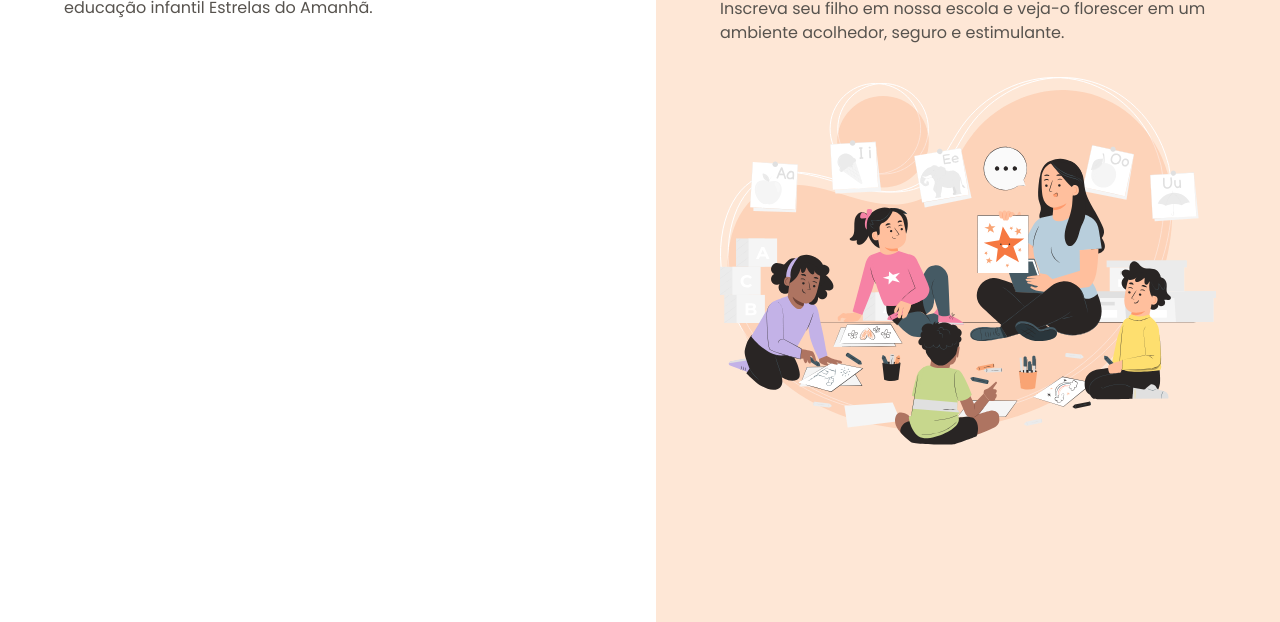
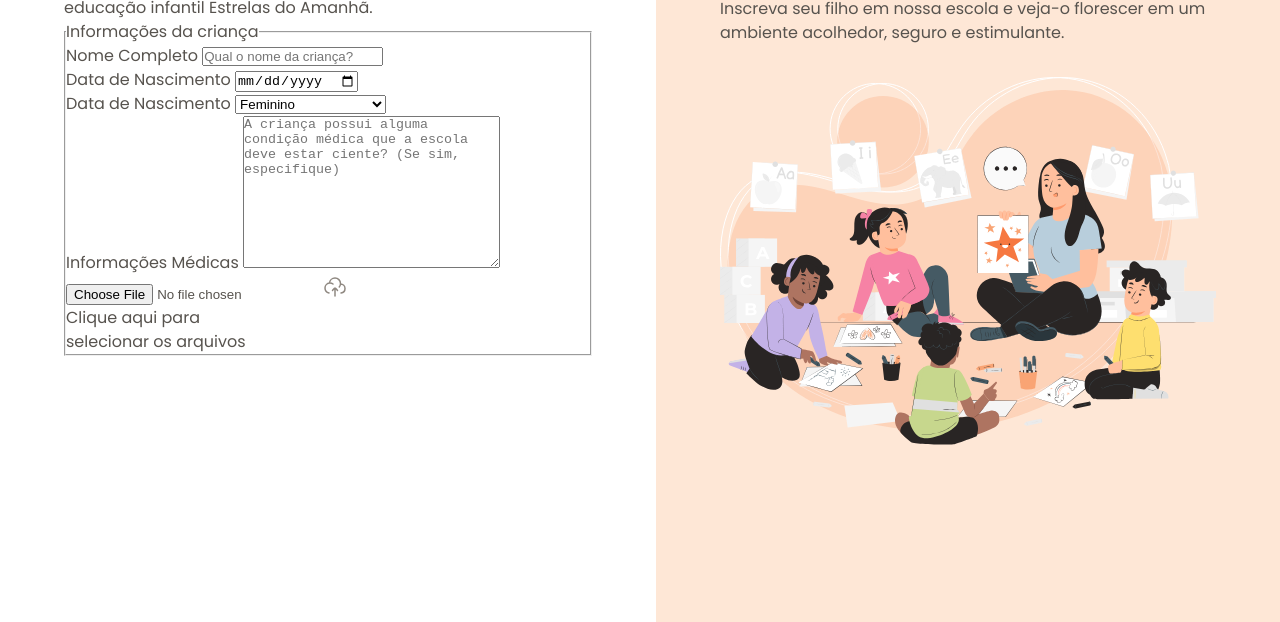
Before and after one commit to Pebone/quarto_projeto_mba, a plain HTML site: page index.html in a window 1280 px wide. Shown: the part 178-800 px from the top of the page. Drawn offline with Linux system fonts and the light colour scheme.

Commit message:
iniciando o form

```diff
--- a/index.html
+++ b/index.html
@@ -26,6 +26,62 @@
             Preencha os dados abaixo para matricular seu filho na escola de
             educação infantil Estrelas do Amanhã.
           </p>
+
+          <form enctype="multipart/form-data" method="post">
+            <fieldset class="child-info">
+              <legend>Informações da criança</legend>
+
+              <div class="input-wrapper">
+                <label for="fullname">Nome Completo</label>
+                <input
+                  id="fullname"
+                  name="fullname"
+                  type="text"
+                  placeholder="Qual o nome da criança?"
+                />
+              </div>
+
+              <div class="input-wrapper">
+                <label for="birth">Data de Nascimento</label>
+                <input
+                  id="birth"
+                  name="birth"
+                  type="date"
+                  placeholder="Qual a data de nascimento da criança?"
+                  lang="pt-BR"
+                />
+              </div>
+
+              <div class="select-wrapper">
+                <label for="gender">Data de Nascimento</label>
+                <select id="gender" name="gender">
+                  <option value="female">Feminino</option>
+                  <option value="male">Masculino</option>
+                  <option value="na">Prefiro não responder</option>
+                </select>
+              </div>
+
+              <div class="textarea-wrapper">
+                <label for="medical-info">Informações Médicas</label>
+                <textarea
+                  name="medical-info"
+                  id="medical-info"
+                  cols="30"
+                  rows="10"
+                  placeholder="A criança possui alguma condição médica que a escola deve estar ciente? (Se sim, especifique)"
+                ></textarea>
+              </div>
+
+              <div class="droparea-wrapper">
+                <input type="file" id="birth-file" name="birth-file" />
+                <img src="assets/icons/cloud-upload.svg" alt="" />
+                <p>
+                  Clique aqui para <br />
+                  selecionar os arquivos
+                </p>
+              </div>
+            </fieldset>
+          </form>
         </div>
       </main>
 
```
